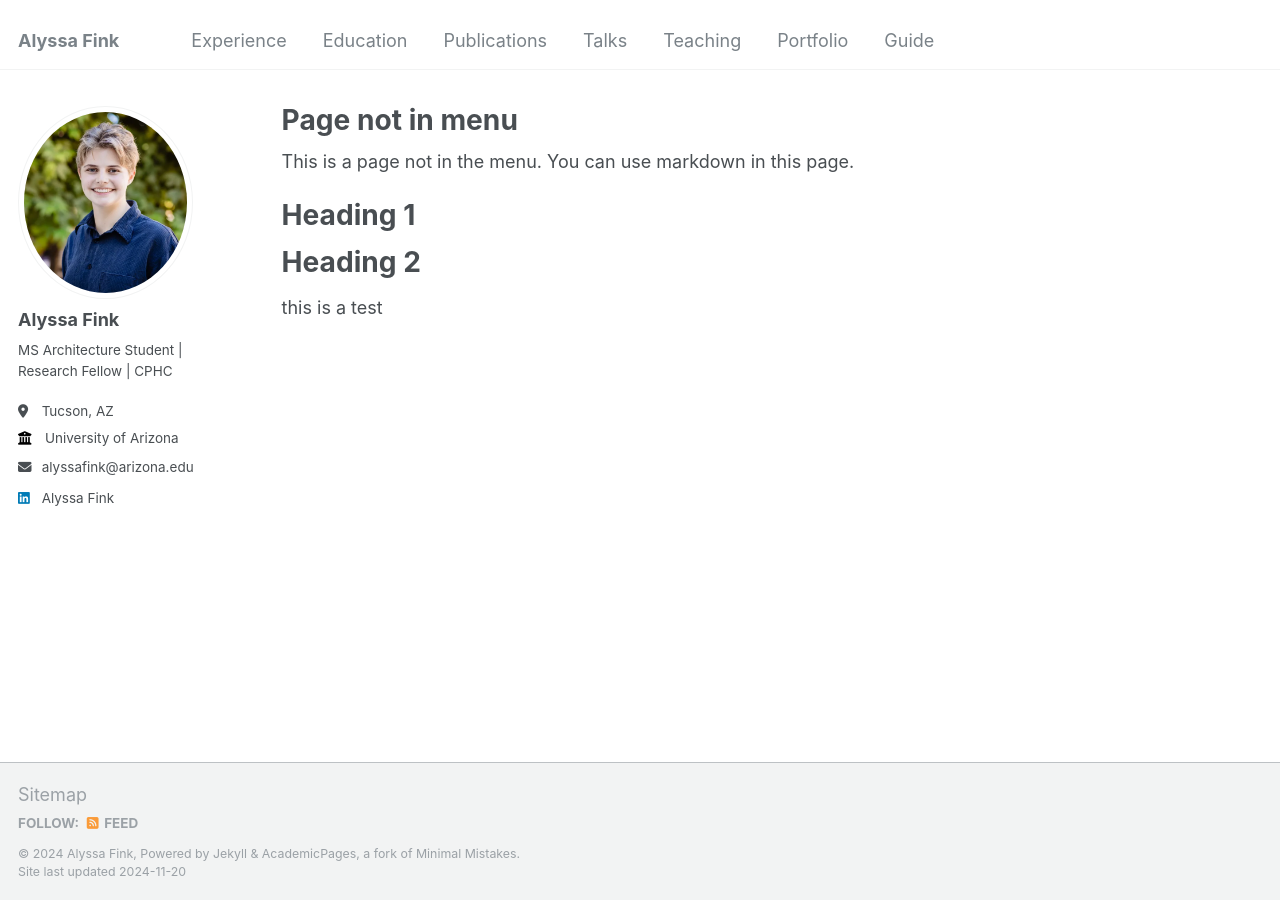
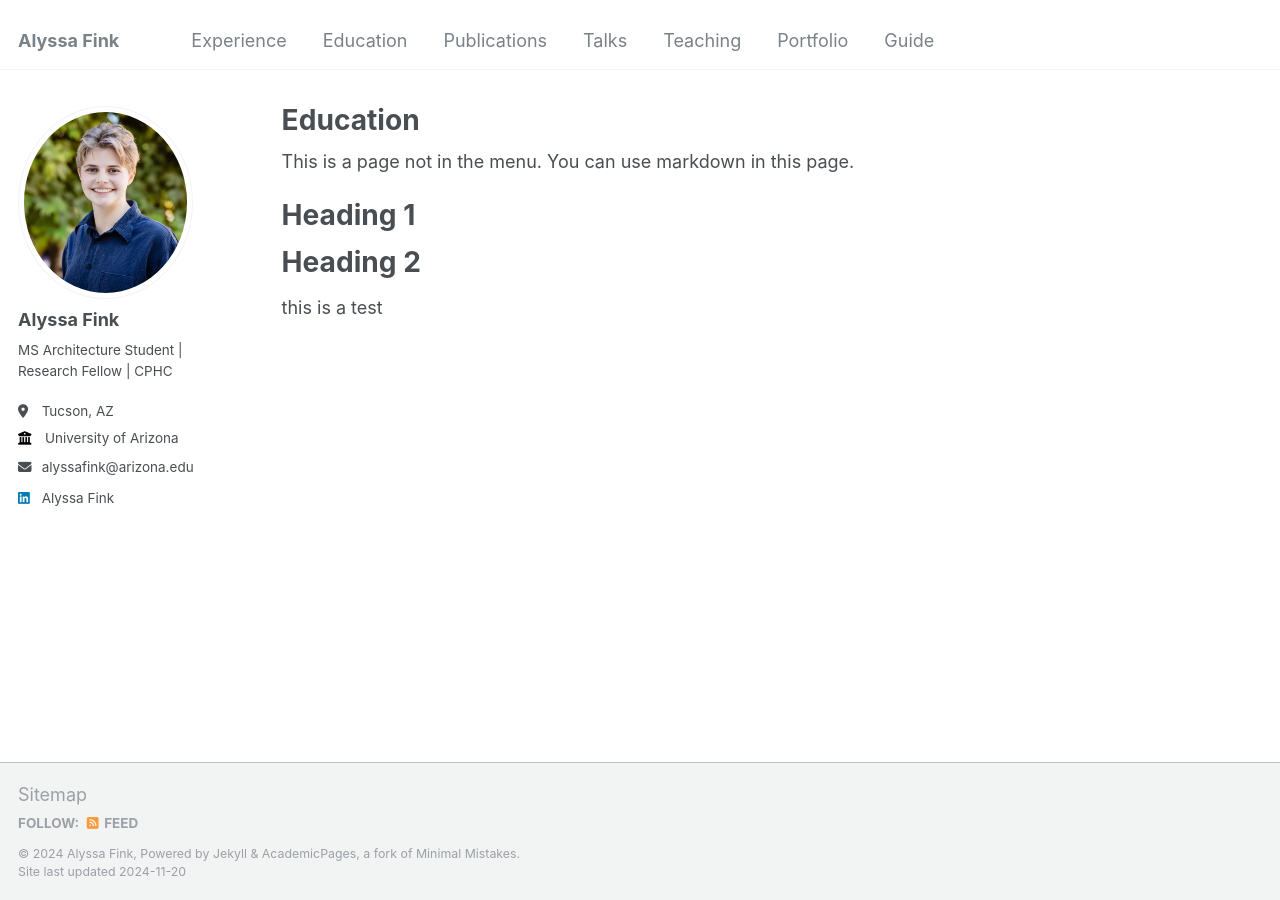
Before and after one commit to alyssafink/alyssafink.github.io, a Jekyll site: the page built from _pages/education.md, in a window 1280 px wide. Built offline with Jekyll 4.4.1, drawn with Linux system fonts in a browser that asks for light colours.

Commit message:
Update education.md

```diff
--- a/_pages/education.md
+++ b/_pages/education.md
@@ -1,6 +1,6 @@
 ---
 permalink: /education/
-title: "Page not in menu"
+title: "Education"
 author_profile: true
 redirect_from:
   - "/nmp/"
```
